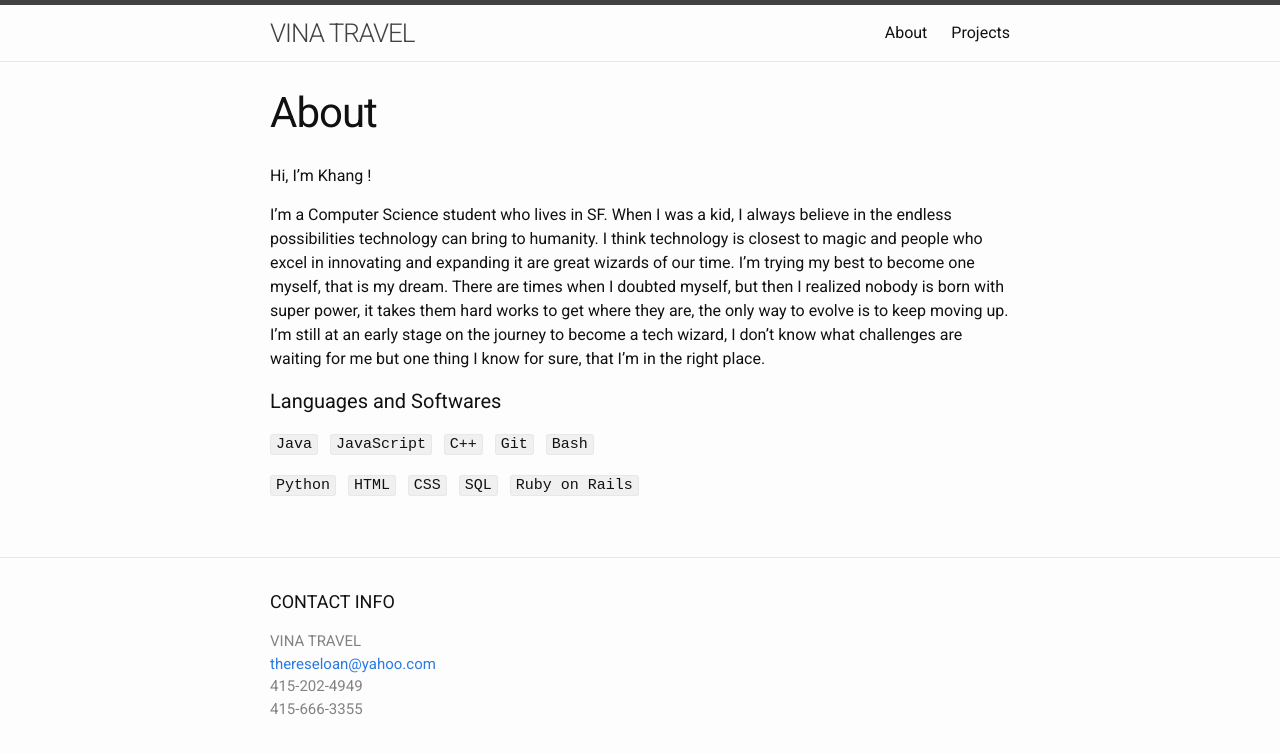
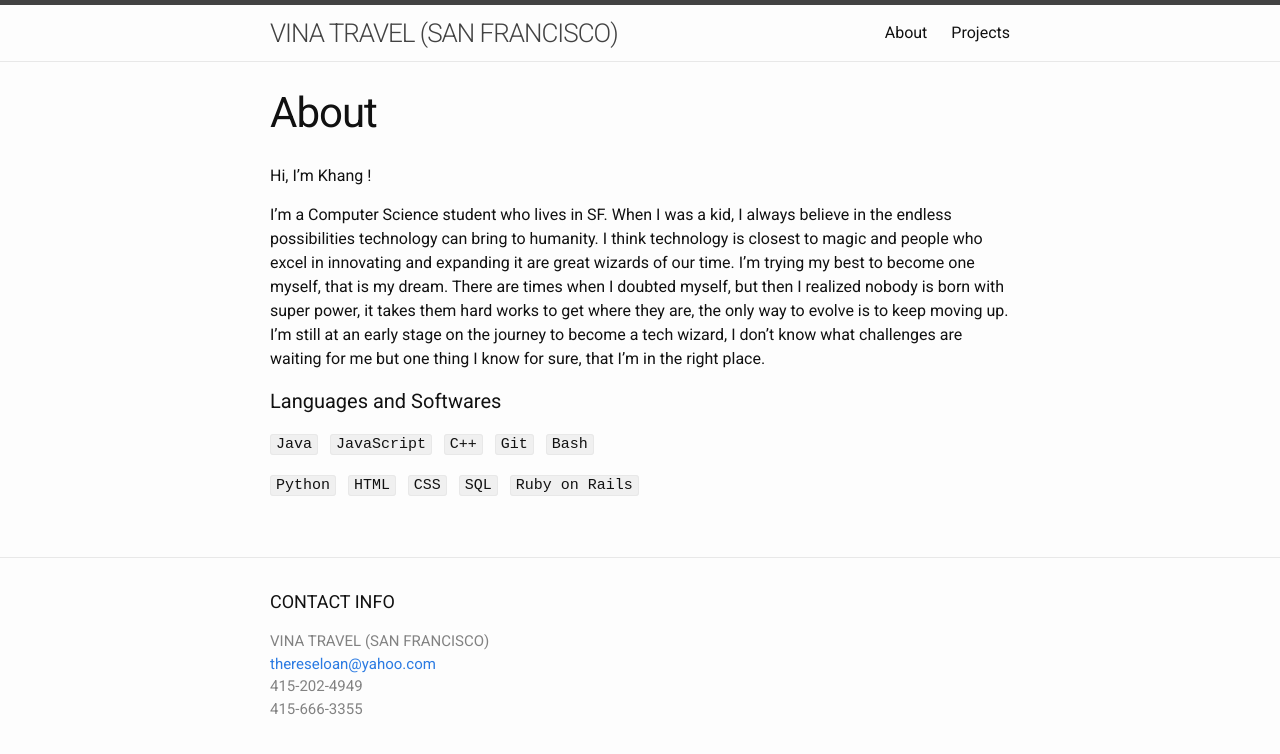
Before and after one commit to vinatravel/vinatravel.github.io, a Jekyll site: the page built from about.md, in a window 1280 px wide. Shown: the top 754 px of the page. Built offline with Jekyll 4.4.1, drawn with Linux system fonts in a browser that asks for light colours.

Commit message:
Update _config.yml

```diff
--- a/_config.yml
+++ b/_config.yml
@@ -6,7 +6,7 @@
 # 'jekyll serve'. If you change this file, please restart the server process.
 
 # Site settings
-title: VINA TRAVEL
+title: VINA TRAVEL (SAN FRANCISCO)
 email: thereseloan@yahoo.com
 description: > # this means to ignore newlines until "baseurl:"
 
```
